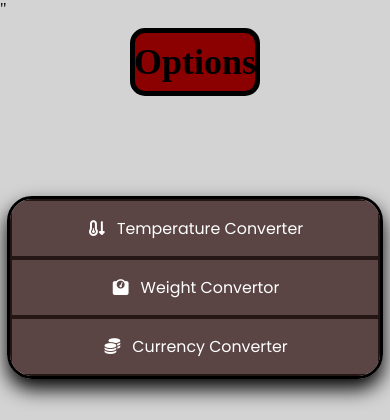
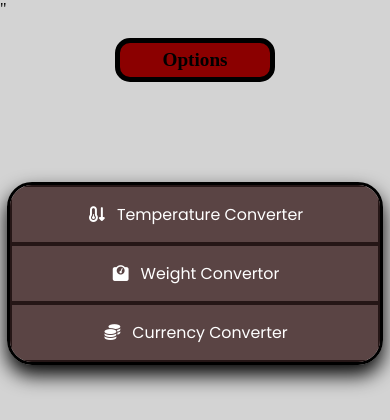
Before and after one commit to ammasim12312/CONVERTORS-APPLICATIONS, a Django app: page /playground/navigations/ in a window 390 px wide. Shown: the top 420 px of the page. Run offline with Django 5.2, Linux system fonts and the light colour scheme.

Commit message:
Add media 4

```diff
--- a/playground/static/playground/n.css
+++ b/playground/static/playground/n.css
@@ -72,11 +72,15 @@ header{
 }
 @media (max-width: 768px) {
     header{
-        width: 45%;
-        max-width: 130px;
+        width: 55%;
+        max-width: 160px;
         margin-left: auto;
         margin-right: auto;
+        margin-top: 20px;
         border-radius: 15px;
+        font-size: 0.8em;
+        padding: 6px;
+        white-space: nowrap;
     }
 
     .navbar ul{
```
